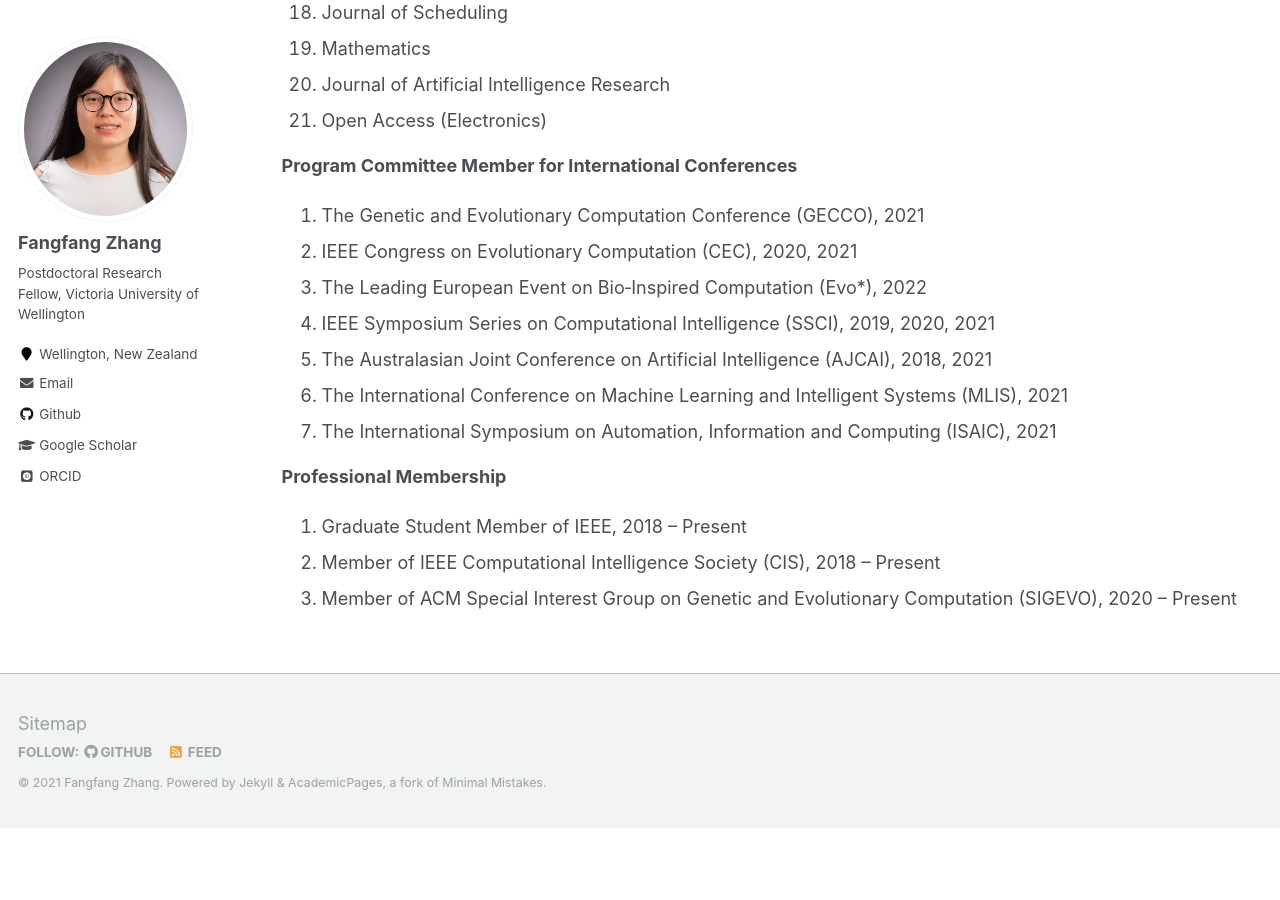
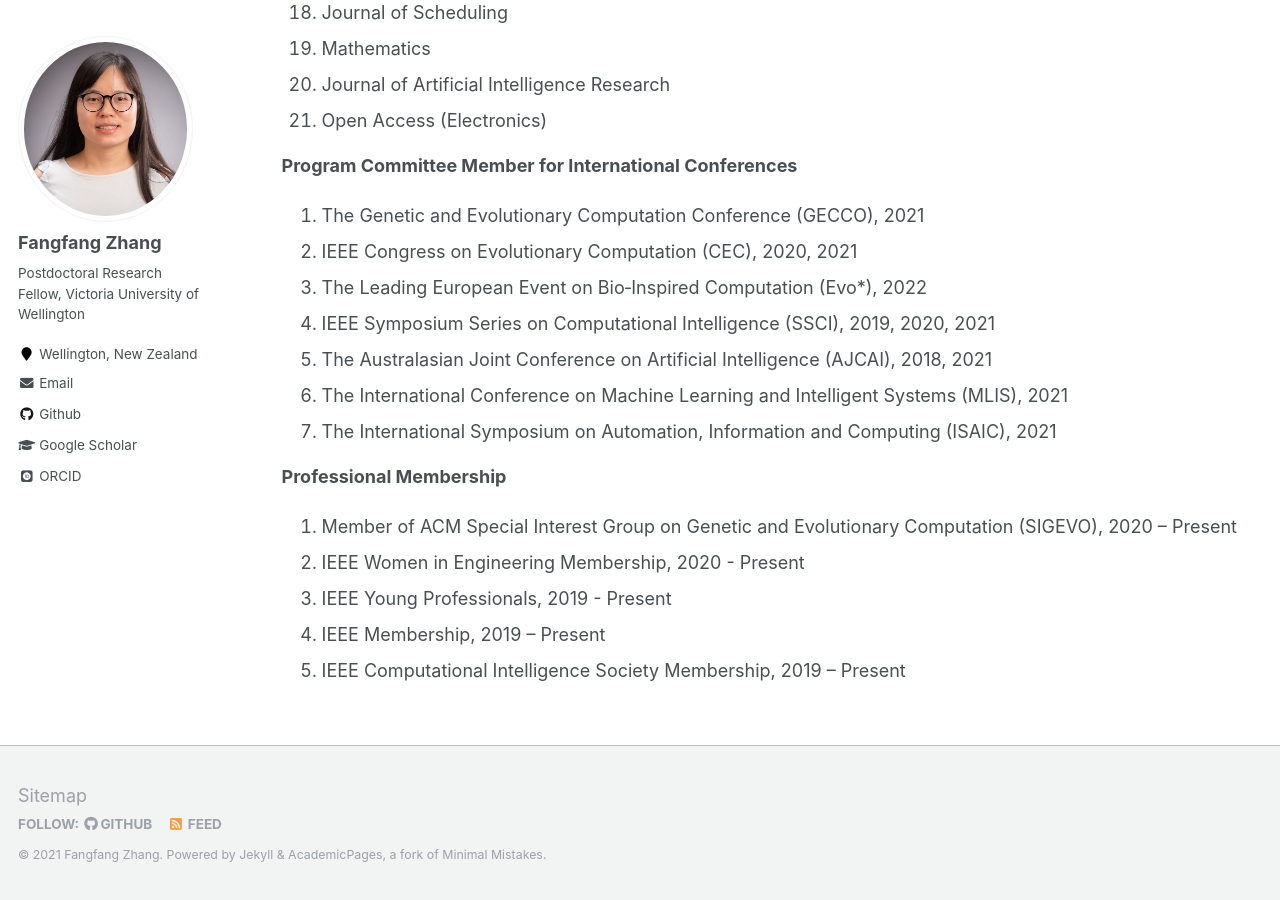
Before and after one commit to fangfang-zhang/fangfang-zhang.github.io, a Jekyll site: the page built from _pages/professional-activities.md, in a window 1280 px wide and 900 px high, scrolled down 1240 px. Built offline with Jekyll 4.4.1, drawn with Linux system fonts in a browser that asks for light colours; some web fonts are replaced; before the commit the page ends 2068 px from its top, so only the background shows below that.

Commit message:
update services

```diff
--- a/_pages/professional-activities.md
+++ b/_pages/professional-activities.md
@@ -61,7 +61,9 @@ ul li { padding: 5px 0px; }
 
 **Professional Membership**
 <ol>
-<li> Graduate Student Member of IEEE, 2018 – Present </li>
-<li> Member of IEEE Computational Intelligence Society (CIS), 2018 – Present </li>
 <li> Member of ACM Special Interest Group on Genetic and Evolutionary Computation (SIGEVO), 2020 – Present </li>
+<li> IEEE Women in Engineering Membership, 2020 - Present </li>
+<li> IEEE Young Professionals, 2019 - Present </li>
+<li> IEEE Membership, 2019 – Present </li>
+<li> IEEE Computational Intelligence Society Membership, 2019 – Present </li>
 </ol>
```
